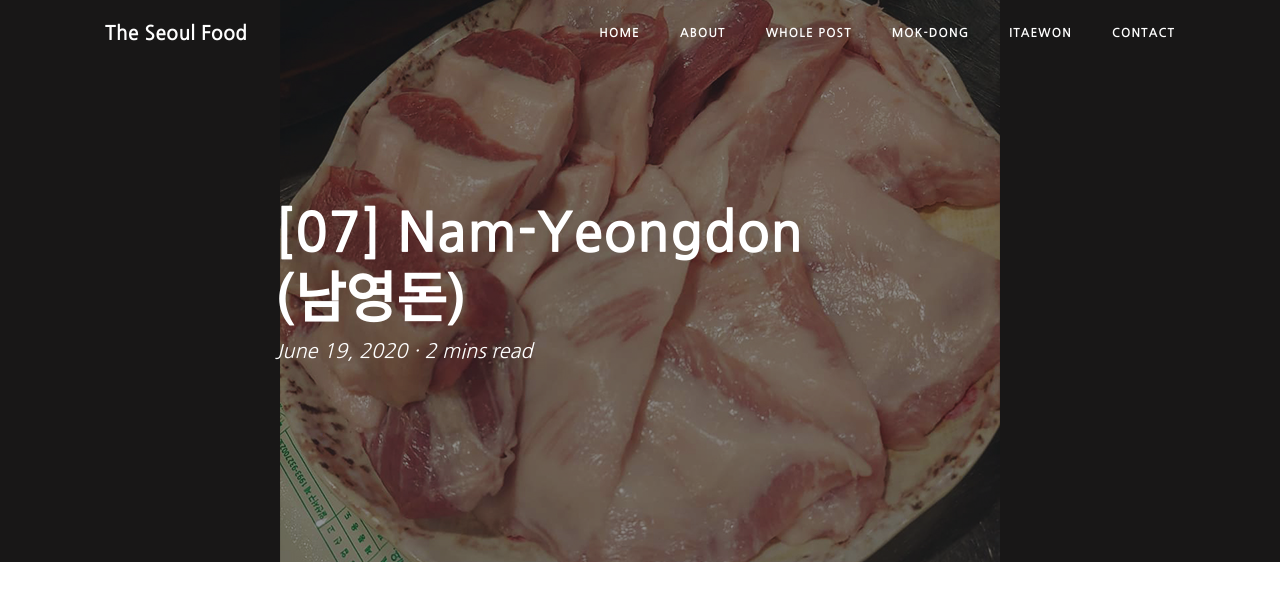
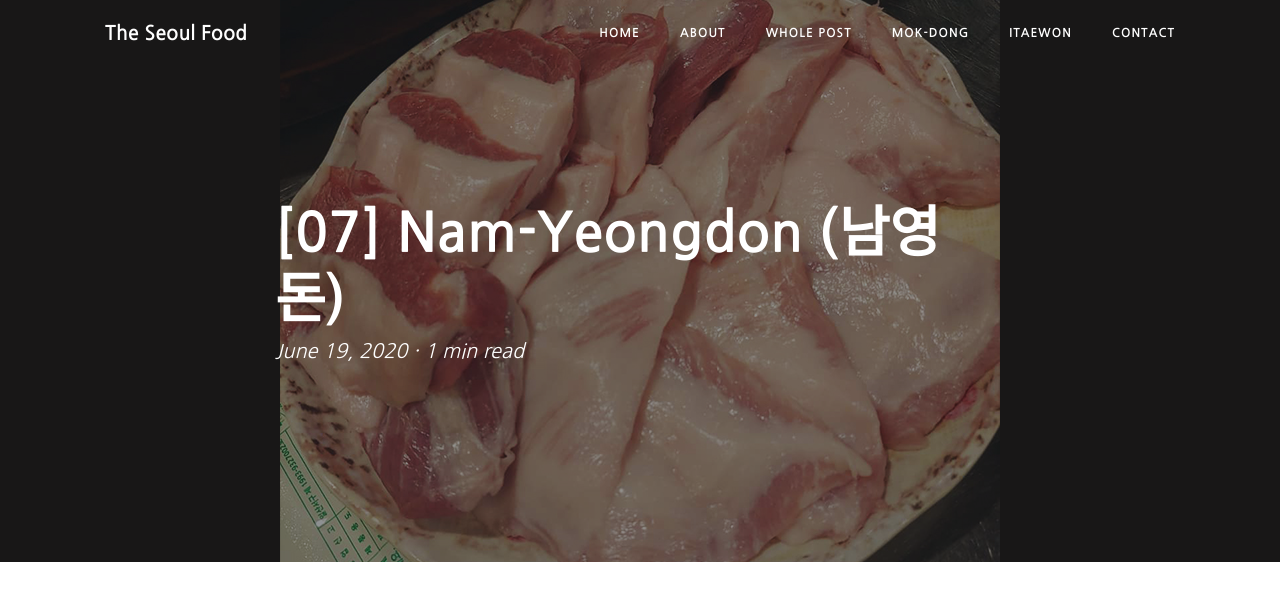
Before and after one commit to nearstory/blog2-hakdokman, a Jekyll site: the page built from _posts/2020-06-04-theseoulfood07.md, in a window 1280 px wide and 1400 px high. Shown: the top 592 px of the window. Built offline with Jekyll 4.4.1, drawn with Linux system fonts in a browser that asks for light colours; comment, search, counter and statistics services are not loaded; some of the changed text lies outside the part shown; grey boxes are pictures that could not be loaded.

Commit message:
Post07_ThirdEdit

```diff
--- a/_posts/2020-06-04-theseoulfood07.md
+++ b/_posts/2020-06-04-theseoulfood07.md
@@ -1,7 +1,7 @@
 ---
 layout: post
 permalink: /theseoulfood07/
-title: '[07] Nam-Yeongdon<br> (남영돈)'
+title: '[07] Nam-Yeongdon (남영돈)'
 date: 2020-06-19 13:30:00 +09:00
 feature: '/img/posts/07/01.jpg'
 background: '/img/posts/07/02.jpg'
@@ -52,6 +45,6 @@
 
 It's a basic ban-chan of this place. You are able to enjoy meats with various sauces you want. Tasty of so many Kimchi gives you more fun.
 
-<video src="06.mp4" width="375" height="280" controls autoplay></video>
+<iframe width="560" height="315" src="https://www.youtube.com/embed/kqknBcTm-c8" frameborder="0" allow="accelerometer; autoplay; encrypted-media; gyroscope; picture-in-picture" allowfullscreen></iframe>
 
 Do you feel smell of fresh, high quality pork meat?
```
Also changed, not shown: other parts of _posts/2020-06-04-theseoulfood07.md (+1 -8 lines).
